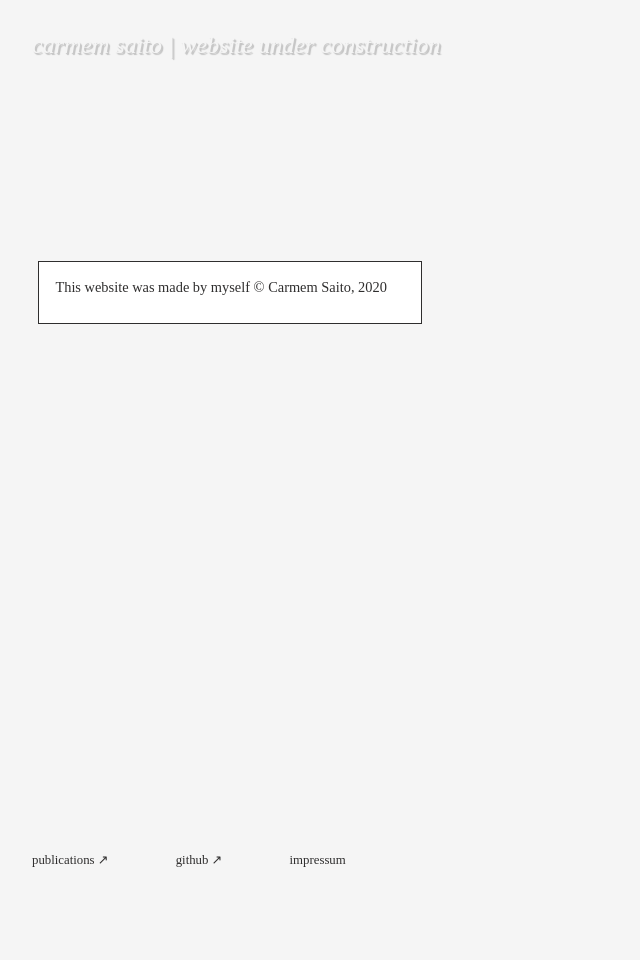
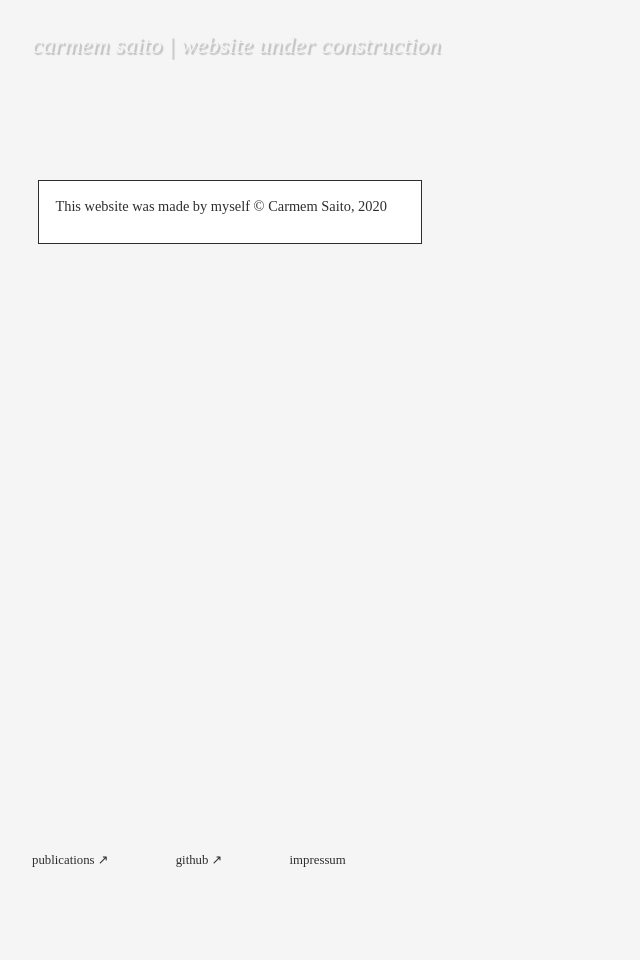
Before and after one commit to carmem-s/carmem-s.github.io, a Jekyll site: the page built from impressum.html, in a window 1280 px wide. Shown: the whole page, without its empty margins (0-640 px from the left). Built offline with Jekyll 4.4.1, drawn with Linux system fonts in a browser that asks for light colours; some web fonts are replaced.

Commit message:
small improvements

```diff
--- a/_includes/footer.html
+++ b/_includes/footer.html
@@ -2,7 +2,7 @@
 <footer class="cs-footer">
       <nav class="cs-links">
         <a class="text-link footer-link" href="https://scholar.google.com/citations?user=t3yR3EgAAAAJ&hl=pt-BR" target="_blank" rel="noopener noreferrer">Publications <span class="=footer-arrow">↗</span></a>
-        <a class="text-link footer-link" href="https://github.com/carmem-s" >Github <span class="=footer-arrow">↗</span></a>
+        <a class="text-link footer-link" href="https://github.com/carmem-s" target="_blank" rel="noopener noreferrer">Github <span class="=footer-arrow">↗</span></a>
         <a class="text-link footer-link" href="/impressum">Impressum</a>
       </nav>
   </footer>
--- a/_includes/head.html
+++ b/_includes/head.html
@@ -4,6 +4,6 @@
     <meta name="viewport" content="width=device-width, initial-scale=1">
     <link rel="stylesheet" href="/css/styles.css">
     <link rel="stylesheet" href="https://unpkg.com/tachyons@4.12.0/css/tachyons.min.css"/>
-    <!-- <link rel="shortcut icon" type="image/png" href="favicon.png"> -->
+    <link rel="icon" type="image/png" href="/assets/images/saito.png"">
     <title>carmem saito</title>
 </head>
--- a/_scss/_images.scss
+++ b/_scss/_images.scss
@@ -7,27 +7,25 @@
 .cs-images--item {
   margin: 0;
   display: grid;
-  // grid-template-rows: 1fr auto;
   break-inside: avoid;
-  padding: .5rem;
+  padding: 1rem;
   max-width: unset;
   cursor: pointer;
 }
 
 .cs-images--item-df {
-  width: 125%;
+  width: 120%;
   margin: 2rem 5rem 0 0;
 }
 
 .cs-images--item-sk {
   width: 130%;
-  margin: 1rem;
+  margin: 0 .5rem .5rem .5rem;
 }
 
 .cs-images--item-ct {
   width: 90%;
   margin: 0 2rem 1rem 1rem;
-
 }
 
 .cs-images--item-el {
@@ -41,8 +39,8 @@
 }
 
 .cs-images--item-sl {
-  width: 120%;
-  margin: 1.5rem 0 0 4rem;
+  width: 110%;
+  margin: 1.5rem 0 1rem 4rem;
 }
 
 .cs-images--item-om {
--- a/_scss/_main.scss
+++ b/_scss/_main.scss
@@ -22,12 +22,12 @@
   position: fixed;
   float: left;
   margin: auto;
-  top: 10%;
-  bottom: 45%;
+  top: 20%;
   left: 3%;
   background: white;
   width: 24rem;
   height: fit-content;
+  max-height: -moz-fit-content;
   z-index: 10;
   padding: 1rem;
   border: solid;
--- a/index.html
+++ b/index.html
@@ -32,8 +32,7 @@
           </p>
           <br>
           <p>
-            3D dress form inspired by the work of Charles James. This project was a component submited to <a href="https://www.thedynamicarchive.net/component/create-a-digital-dress-form/" target="_blank" rel="noopener noreferrer">The Dynamic Archive</a>.
-            This tutorial was intended to start a critical reflection on how we can reclaim acknowledgement our tacit practice in these new digital interfaces.
+            3D dress form inspired by the work of Charles James with the intent to start a critical reflection on how we can reclaim acknowledgement our tacit practice in these new digital interfaces. This project was a component submited to <a href="https://www.thedynamicarchive.net/component/create-a-digital-dress-form/" target="_blank" rel="noopener noreferrer">The Dynamic Archive</a>.
           </p>
         </div>
       </div>
```
